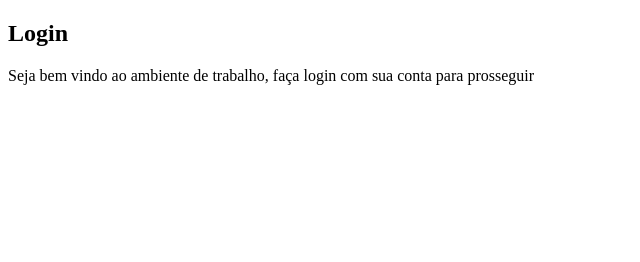
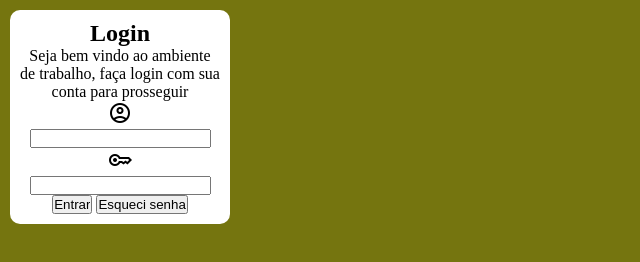
Before and after one commit to arthurzvz/Projeto-Login, a plain HTML site: page index.html in a window 1280 px wide. Shown: the whole page, without its empty margins (0-640 px from the left). Drawn offline with nearby package versions, Linux system fonts and the light colour scheme.

Commit message:
Dando os primeiros passos do projeto

```diff
--- a/estilos/styles.css
+++ b/estilos/styles.css
@@ -1,3 +1,20 @@
 @charset "UTF-8";
 
-/* ROSA E YELLOW*/
+*{
+    margin: 0px;
+    padding: 0%;
+}
+
+body{
+    background-color: rgb(117, 117, 15);
+}
+main{
+    margin: 10px;
+    padding: 10px;
+    background-color: rgb(255, 255, 255);
+    width: 200px;
+    border-radius: 10px;
+}
+main, section, div, h1{
+    text-align: center;
+}
--- a/index.html
+++ b/index.html
@@ -5,6 +5,8 @@
     <meta name="viewport" content="width=device-width, initial-scale=1.0">
     <title>Login</title>
     <link rel="stylesheet" href="/estilos/styles.css">
+    <link href="https://fonts.googleapis.com/css2?family=Material+Symbols+Outlined" rel="stylesheet">
+
 </head>
 <body>
     <main>
@@ -15,7 +17,13 @@
             <div id="formulario">
                 <h1>Login</h1>
                 <p>Seja bem vindo ao ambiente de trabalho, faça login com sua conta para prosseguir</p>
-                <form action="login.js" method="post"></form>
+                <form action="login.php" method="post"></form>
+                <p><label for="iemail"></label><span class="material-symbols-outlined">account_circle</span></p>
+                <input type="email" name="email" id="iemail">
+                <p><label for="isen"></label><span class="material-symbols-outlined">key</span></p>
+                <input type="password" name="sen" id="isen" minlength="8">
+                <input type="submit" value="Entrar">
+                <input type="button" value="Esqueci senha">
 
             </div>
         </section>
```
Also changed, not shown: 1 other file.
